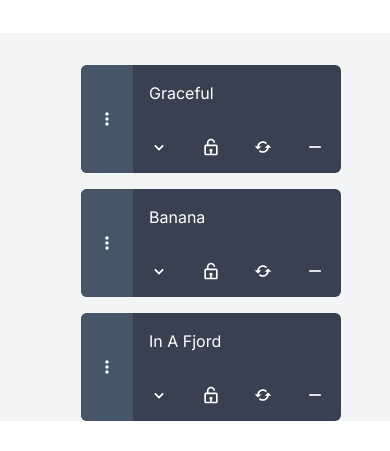
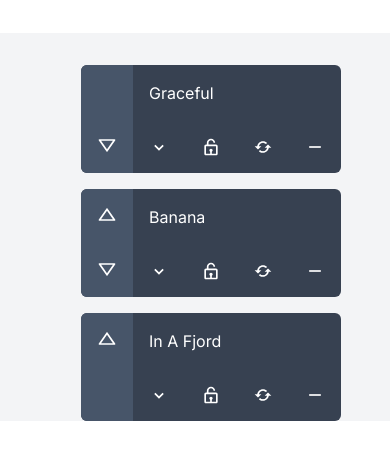
Before and after one commit to DanielHearn/Prompt-Generator, a Next.js app: page / in a window 390 px wide. Shown: the part 251-702 px from the top of the page. Built offline with nearby package versions, Linux system fonts and the light colour scheme.

Commit message:
Fix mobile

```diff
--- a/app/components/word/Word.tsx
+++ b/app/components/word/Word.tsx
@@ -7,24 +7,65 @@ import {
   removeWord,
 } from '@/lib/features/words/wordSlice'
 import type { word as wordType } from '@/lib/features/words/wordSlice'
-import { BiLock, BiLockOpen, BiRefresh, BiDotsVerticalRounded, BiMinus } from 'react-icons/bi'
-import { useAppDispatch } from '@/lib/hooks'
+import {
+  BiLock,
+  BiLockOpen,
+  BiRefresh,
+  BiDownArrow,
+  BiUpArrow,
+  BiDotsVerticalRounded,
+  BiMinus,
+} from 'react-icons/bi'
+import { useAppDispatch, useAppSelector } from '@/lib/hooks'
 import Dropdown from '../dropdown/Dropdown'
 import { Reorder, useDragControls } from 'framer-motion'
+import { selectMobile } from '@/lib/features/words/metaSlice'
 
-export const Word = (props: { word: wordType }) => {
-  const { word } = props
+export const Word = (props: {
+  word: wordType
+  onMove: (up: boolean) => void
+  index: number
+  totalLength: number
+}) => {
+  const { word, onMove, index, totalLength } = props
   const dispatch = useAppDispatch()
   const controls = useDragControls()
+  const mobile = useAppSelector(selectMobile)
 
   return (
-    <Reorder.Item key={word.id} value={word} dragListener={false} dragControls={controls}>
+    <Reorder.Item
+      key={word.id}
+      value={word}
+      dragListener={false}
+      dragControls={mobile ? undefined : controls}
+    >
       <div className="word flex flex-row bg-gray-700 text-white rounded-md mr-2 ml-2">
         <div
-          className="flex p-4 items-center bg-slate-600 rounded-bl-md rounded-tl-md cursor-pointer reorder-handle"
+          className={`flex flex-col ${
+            mobile ? '' : 'p-4'
+          } items-center bg-slate-600 rounded-bl-md rounded-tl-md cursor-pointer reorder-handle`}
           onPointerDown={(e) => controls.start(e)}
         >
-          <BiDotsVerticalRounded />
+          {mobile ? (
+            <>
+              {index === 0 ? (
+                <div className="flex flex-1 p-4">{''}</div>
+              ) : (
+                <button className="flex flex-1 p-4" onClick={() => onMove(true)}>
+                  <BiUpArrow />
+                </button>
+              )}
+              {index === totalLength - 1 ? (
+                <div className="flex flex-1 p-4">{''}</div>
+              ) : (
+                <button className="flex flex-1 p-4" onClick={() => onMove(false)}>
+                  <BiDownArrow />
+                </button>
+              )}
+            </>
+          ) : (
+            <BiDotsVerticalRounded />
+          )}
         </div>
         <div className="flex flex-col">
           <div className="word__value p-4 select-none">{word.value}</div>
--- a/app/components/words/Words.tsx
+++ b/app/components/words/Words.tsx
@@ -15,6 +15,7 @@ import { BiPlus } from 'react-icons/bi'
 import { primaryButtonStyle, secondaryButtonStyle } from '../../styles'
 import { useEffect, useMemo } from 'react'
 import { selectMobile, setMobile } from '@/lib/features/words/metaSlice'
+import type { word as wordType } from '@/lib/features/words/wordSlice'
 
 export const Words = () => {
   const dispatch = useAppDispatch()
@@ -75,7 +76,26 @@ export const Words = () => {
             key={`${mobile}_${words.length.toString()}`}
           >
             {words.map((word, i) => (
-              <Word word={word} key={word.value} />
+              <Word
+                word={word}
+                key={word.value}
+                index={i}
+                totalLength={words.length}
+                onMove={(up: boolean) => {
+                  const newWords = words.slice()
+                  if (up && i > 0) {
+                    const swapWord = newWords[i - 1]
+                    newWords[i - 1] = word
+                    newWords[i] = swapWord
+                    dispatch(setWords({ words: newWords }))
+                  } else if (!up && i < words.length - 1) {
+                    const swapWord = newWords[i + 1]
+                    newWords[i + 1] = word
+                    newWords[i] = swapWord
+                    dispatch(setWords({ words: newWords }))
+                  }
+                }}
+              />
             ))}
           </Reorder.Group>
         </div>
```
